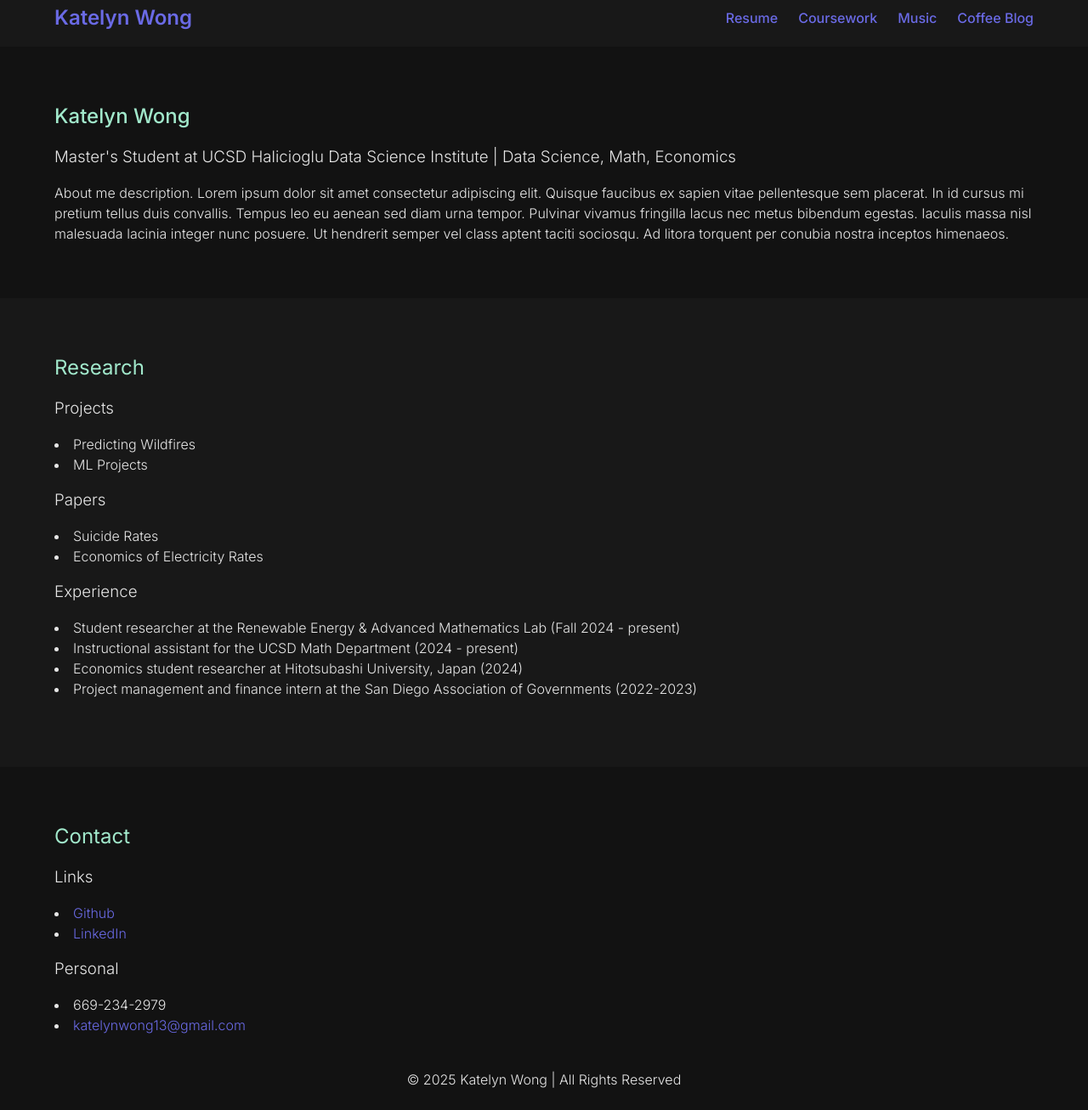
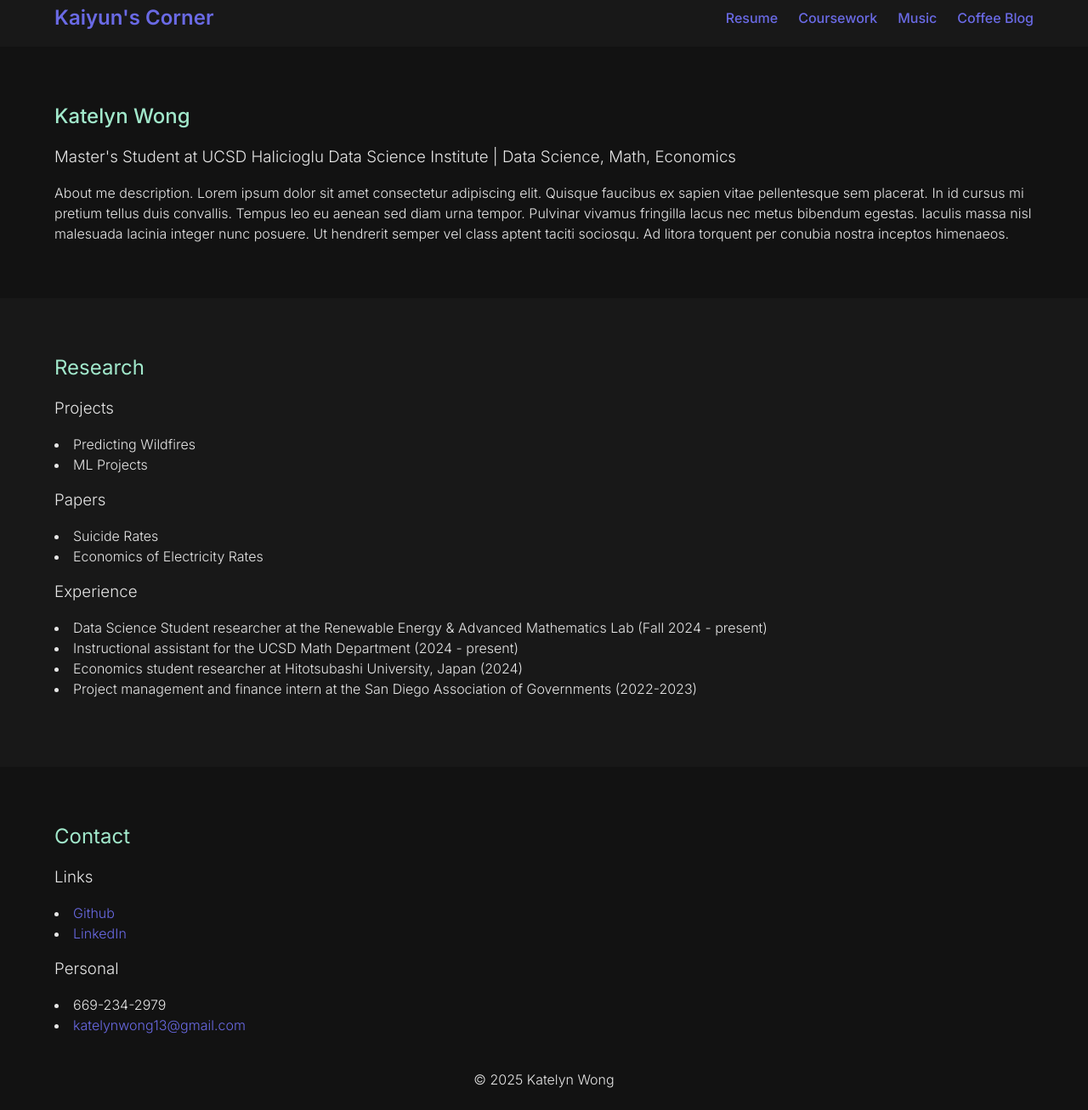
Before and after one commit to KatelynKWong/portfolio, a website: page public/index.html in a window 1280 px wide. Shown: the part 13-1320 px from the top of the page at 85% size. Drawn offline with Linux system fonts and the light colour scheme.

Commit message:
editing nav and footer

```diff
--- a/public/footer.html
+++ b/public/footer.html
@@ -17,5 +17,5 @@
 <footer>
 
 
-    &copy; 2025 Katelyn Wong | All Rights Reserved
+    &copy; 2025 Katelyn Wong
 </footer>
--- a/public/index.html
+++ b/public/index.html
@@ -42,7 +42,7 @@
 
     <h3>Experience</h3>
     <ul class="list">
-      <li>Student researcher at the Renewable Energy & Advanced Mathematics Lab (Fall 2024 - present)</li>
+      <li>Data Science Student researcher at the Renewable Energy & Advanced Mathematics Lab (Fall 2024 - present)</li>
       <li>Instructional assistant for the UCSD Math Department (2024 - present)</li>
       <li>Economics student researcher at Hitotsubashi University, Japan (2024)</li>
       <li>Project management and finance intern at the San Diego Association of Governments (2022-2023)</li>
--- a/public/nav.html
+++ b/public/nav.html
@@ -1,5 +1,5 @@
 <nav>
-    <div class="logo"><a href="/">Katelyn Wong</a></div>
+    <div class="logo"><a href="/">Kaiyun's Corner</a></div>
     <ul class="nav-links">
       <li><a href="/resume">Resume</a></li>
       <li><a href="/coursework">Coursework</a></li>
```
